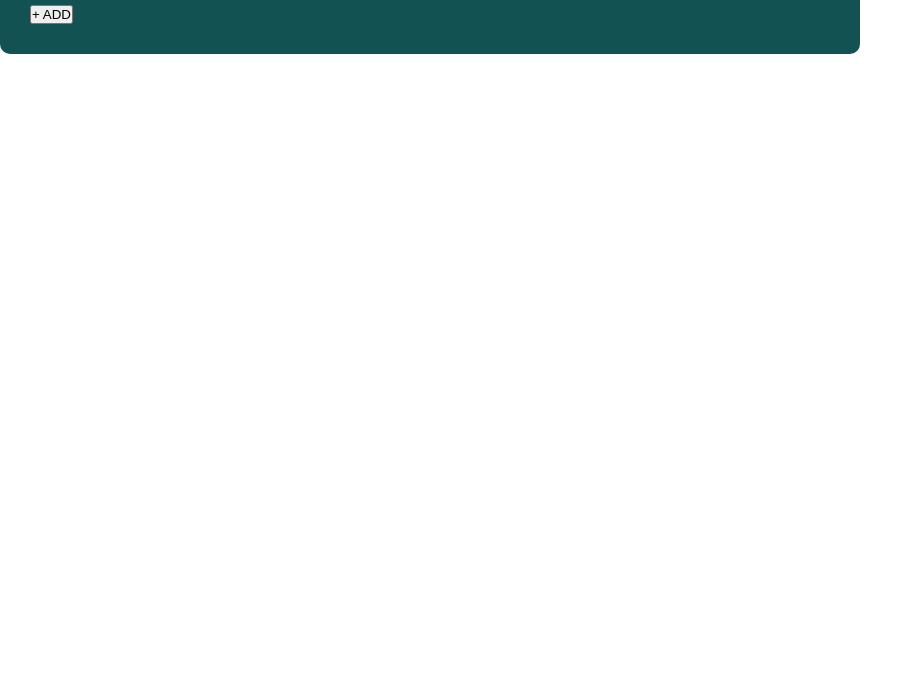
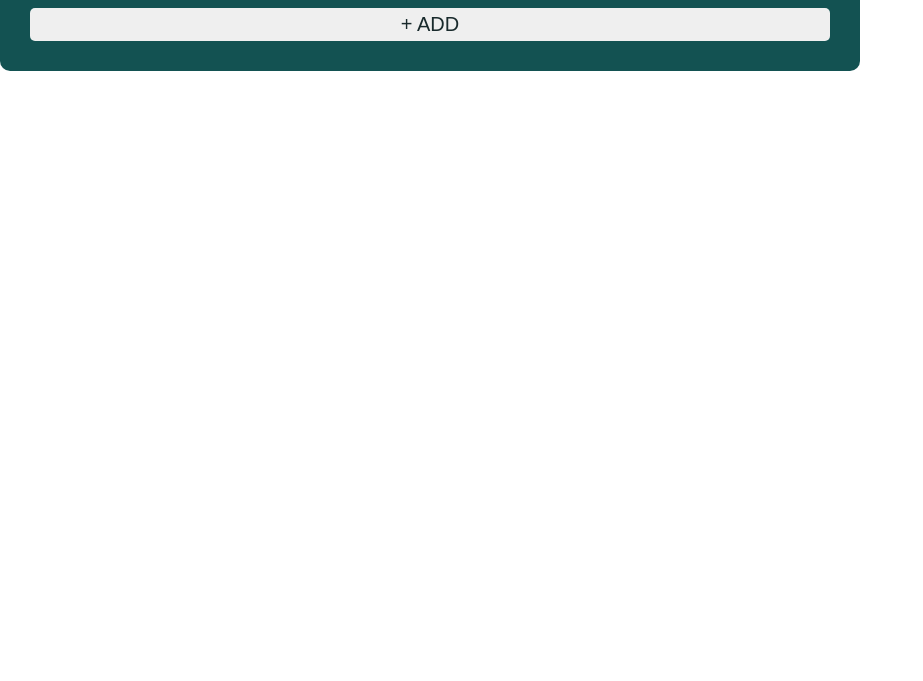
Before and after one commit to JoshuaBiong/simpleKanban, a plain HTML site: page index.html in a window 1280 px wide. Shown: the part 119-800 px from the top of the page, without its empty margins (0-923 px from the left). Drawn offline with Linux system fonts and the light colour scheme.

Commit message:
done with the css

```diff
--- a/style.css
+++ b/style.css
@@ -30,15 +30,17 @@
     font-size: 30px;
     color: white;
     user-select: none;
+    margin-bottom: 15px;
 }
 
 
 /* kanbanItem */
 
-.kanban-item {
+
+/* .kanban-item {
     border: 1px solid red;
     padding: 5px;
-}
+} */
 
 
 /* kanbanInput */
@@ -63,3 +65,13 @@
     height: 30px;
     background: rgba(39, 96, 104, 0.726);
 }
+
+.add-item {
+    width: 100%;
+    font-family: sans-serif;
+    font-size: 20px;
+    color: rgb(25, 42, 44);
+    border-radius: 5px;
+    border: none;
+    padding: 5px;
+}
```
